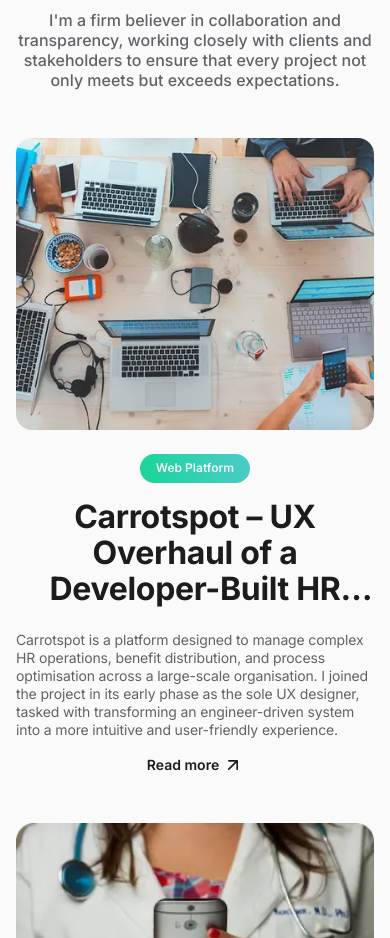
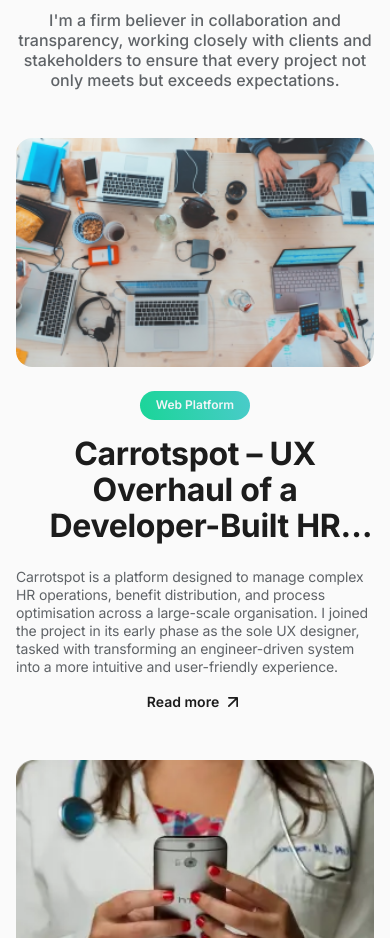
Before and after one commit to wozzy84/kotowska-portfolio, a Next.js app: page / in a window 390 px wide. Shown: the part 3000-3938 px from the top of the page. Built offline with nearby package versions, Linux system fonts and the light colour scheme.

Commit message:
replacing thumbnail for carrot mobile

```diff
--- a/src/content/exploreCardsContent.ts
+++ b/src/content/exploreCardsContent.ts
@@ -15,7 +15,7 @@
     description:
       "Carrotspot is a platform designed to manage complex HR operations, benefit distribution, and process optimisation across a large-scale organisation. I joined the project in its early phase as the sole UX designer, tasked with transforming an engineer-driven system into a more intuitive and user-friendly experience.",
     imageUrl: "images/carrot_thumbnail.webp",
-    mobileImageUrl: "images/carrot_thumbnail.webp",
+    mobileImageUrl: "images/carrot_thumbnail_small.webp",
     reversed: false,
   },
       {
```
Also changed, not shown: public/images/carrot_thumbnail_small.webp.
